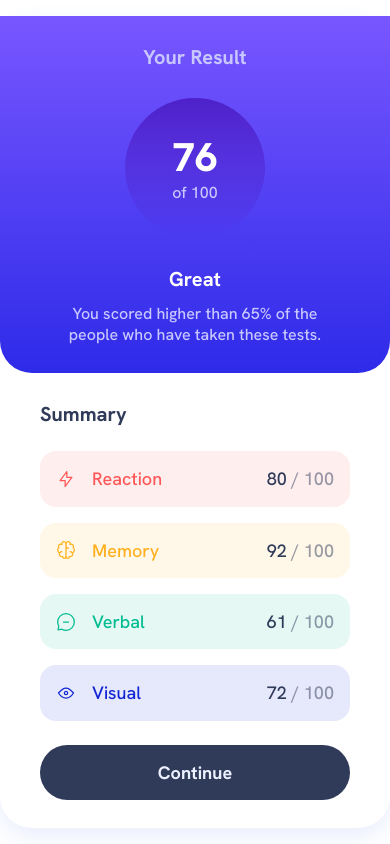
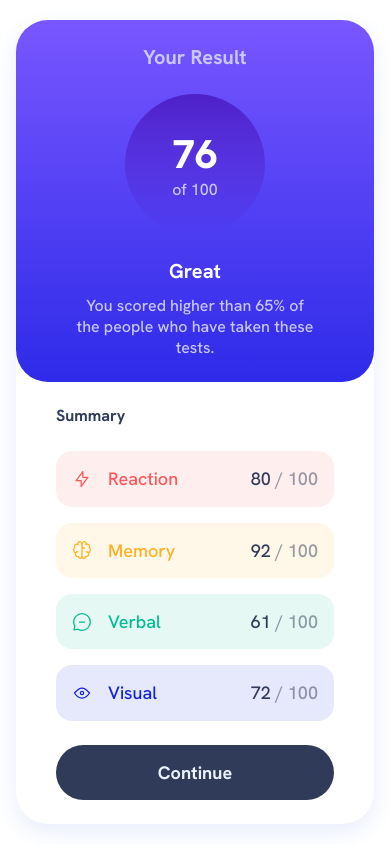
Before and after one commit to Vinzz34/results, a plain HTML site: page index.html in a window 390 px wide. Drawn offline with Linux system fonts and the light colour scheme.

Commit message:
better responsiveness

```diff
--- a/style.scss
+++ b/style.scss
@@ -9,7 +9,7 @@ body{
     display: flex;
     justify-content: center;
     align-items: center;
-    overflow: hidden;
+    overflow-x: hidden;
 }
 
 h1,h2{
@@ -155,11 +155,12 @@ h3{
 
     .main{
         grid-template-columns: 1fr;
+        margin-inline: 1rem;
 
         .left{
-            padding-block: 1.75rem;
+            padding-block: 1.5rem;
             &__circle{
-                margin-block: 1.75rem;
+                margin-block: 1.5rem;
                 width: 140px;
                 height: 140px;
             }
@@ -169,10 +170,10 @@ h3{
         }
 
         .right{
-            padding-block: 1.75rem ;
+            padding-block: 1.5rem ;
 
             &__heading{
-                font-size: 1.25rem;
+                font-size: 1rem;
                 margin-bottom: 0.5rem;
             }
             &__button{
@@ -181,11 +182,3 @@ h3{
         }
     }
 }
-
-@media (max-width:35em){
-    .main{
-        .left{
-            border-radius: 0 0 2rem 2rem;
-        }
-    }
-}
```
Also changed, not shown: style.css.
